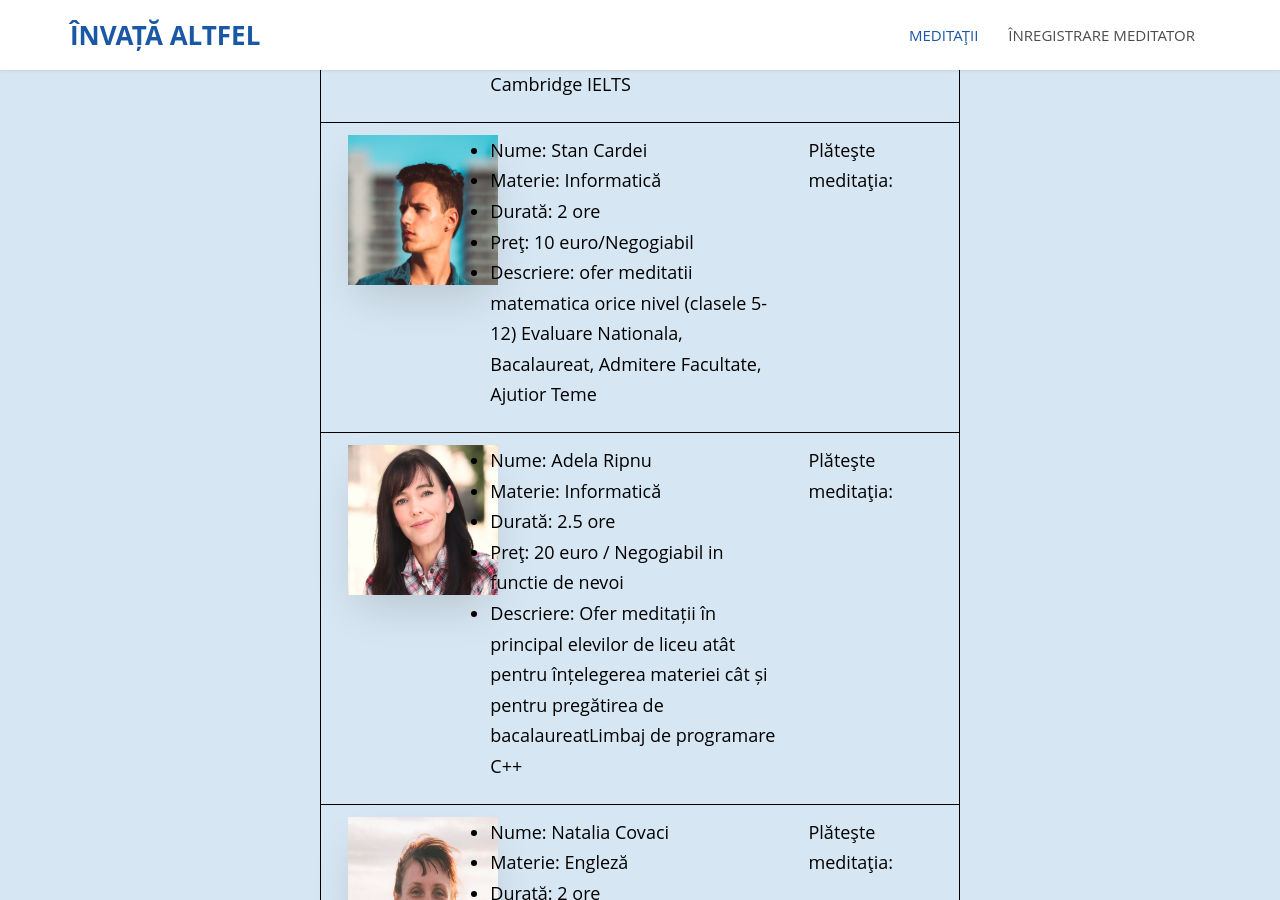
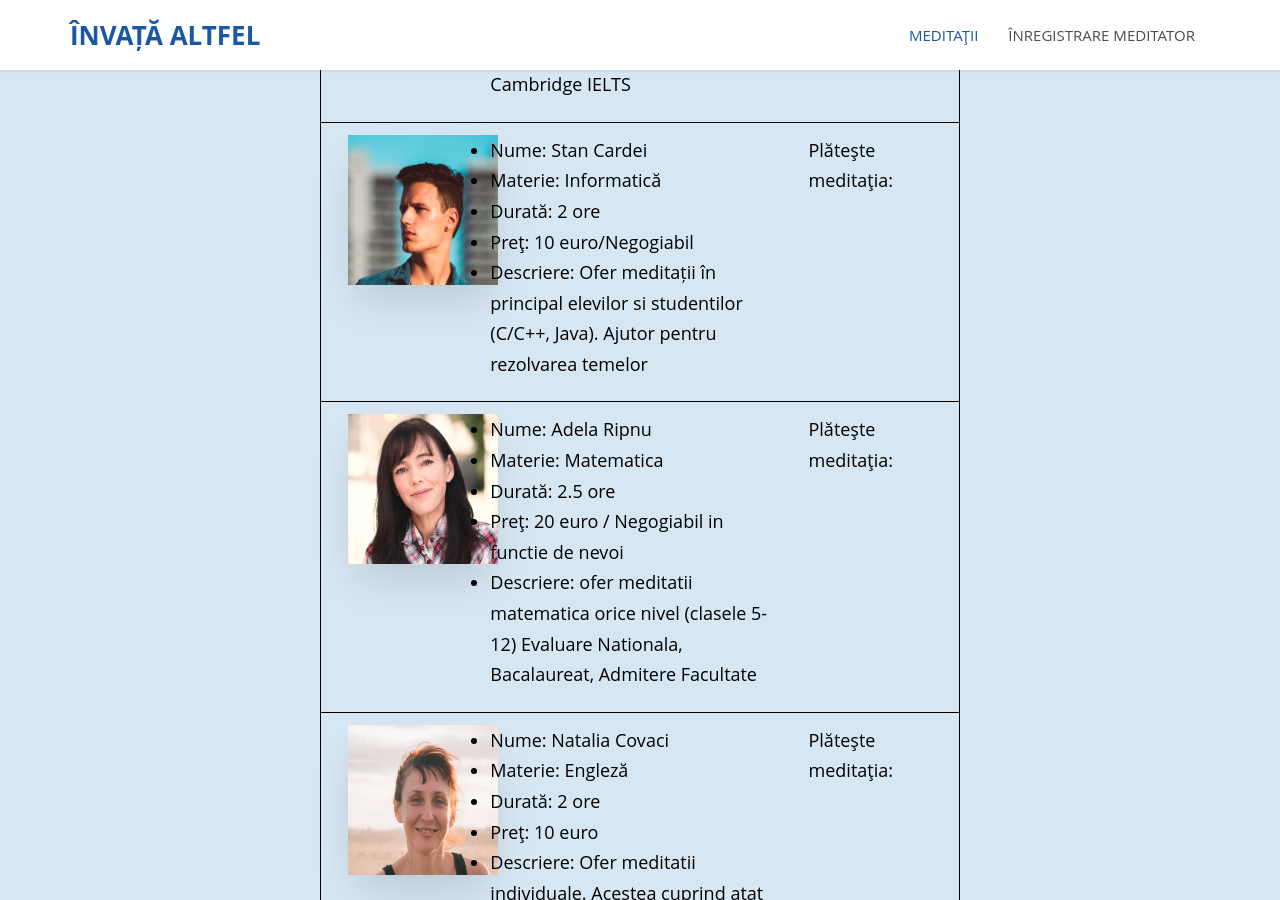
Before and after one commit to invata-altfel/invata-altfel.github.io, a Jekyll site: the page demo.html, which Jekyll copies as it is, in a window 1280 px wide and 900 px high, scrolled down 1128 px. Built offline with Jekyll 4.4.1, drawn with Linux system fonts in a browser that asks for light colours; comment, search, counter and statistics services are not loaded.

Commit message:
schimbat

```diff
--- a/demo.html
+++ b/demo.html
@@ -217,7 +217,7 @@
                   <li>Materie: <div class="Materie">Informatică</div></li>
                   <li>Durată: 2 ore</li>
                   <li>Preţ: 10 euro/Negogiabil</li>
-                  <li>Descriere: ofer meditatii matematica orice nivel (clasele 5-12) Evaluare Nationala, Bacalaureat, Admitere Facultate, Ajutior Teme</li>
+                  <li>Descriere: Ofer meditații în principal elevilor si studentilor (C/C++, Java). Ajutor pentru rezolvarea temelor</li>
                 </ul>
               </div>
             </div>
@@ -239,10 +239,10 @@
               <div class="info">
                 <ul>
                   <li>Nume: Adela Ripnu</li>
-                  <li>Materie: <div class="Materie">Informatică</div></li>
+                  <li>Materie: <div class="Materie">Matematica</div></li>
                   <li>Durată: 2.5 ore</li>
                   <li>Preţ: 20 euro / Negogiabil in functie de nevoi</li>
-                  <li>Descriere: Ofer meditații în principal elevilor de liceu atât pentru înțelegerea materiei cât și pentru pregătirea de bacalaureatLimbaj de programare C++ </li>
+                  <li> Descriere: ofer meditatii matematica orice nivel (clasele 5-12) Evaluare Nationala, Bacalaureat, Admitere Facultate</li>
                 </ul>
               </div>
             </div>
```
